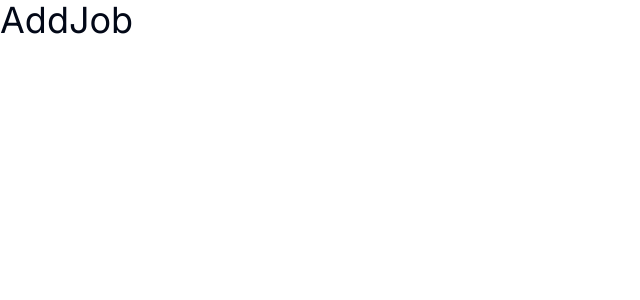
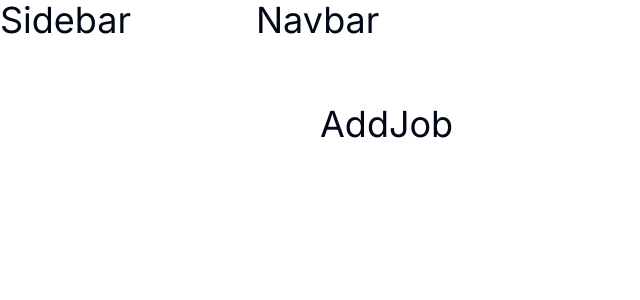
Before and after one commit to fai-sas/jobify-nextjs, a Next.js app: page /add-job in a window 1280 px wide. Shown: the top 300 px of the page, without its empty margins (0-640 px from the left). Built offline with nearby package versions, Linux system fonts and the light colour scheme.

Commit message:
dashboard layout updated

```diff
--- a/app/(dashboard)/layout.tsx
+++ b/app/(dashboard)/layout.tsx
@@ -1,4 +1,21 @@
-const layout = ({ children }: { children: React.ReactNode }) => {
-  return <div>{children}</div>
+import { PropsWithChildren } from 'react'
+import Navbar from '@/components/Navbar'
+import Sidebar from '@/components/Sidebar'
+
+const layout = ({ children }: PropsWithChildren) => {
+  return (
+    <main className='grid lg:grid-cols-5'>
+      {/* first-col hide on small screen */}
+      <div className='hidden lg:block lg:col-span-1 lg:min-h-screen'>
+        <Sidebar />
+      </div>
+      {/* second-col hide dropdown on big screen */}
+
+      <div className='lg:col-span-4'>
+        <Navbar />
+        <div className='py-16 px-4 sm:px-8 lg:px-16'>{children}</div>
+      </div>
+    </main>
+  )
 }
 export default layout
--- /dev/null
+++ b/components/LinksDropdown.tsx
@@ -0,0 +1,4 @@
+const LinksDropdown = () => {
+  return <h1 className=' text-4xl'>LinksDropdown</h1>
+}
+export default LinksDropdown
--- /dev/null
+++ b/components/Navbar.tsx
@@ -0,0 +1,4 @@
+const Navbar = () => {
+  return <h1 className=' text-4xl'>Navbar</h1>
+}
+export default Navbar
--- /dev/null
+++ b/components/Sidebar.tsx
@@ -0,0 +1,4 @@
+const Sidebar = () => {
+  return <h1 className=' text-4xl'>Sidebar</h1>
+}
+export default Sidebar
--- /dev/null
+++ b/components/ThemeToggle.tsx
@@ -0,0 +1,4 @@
+const ThemeToggle = () => {
+  return <h1 className=' text-4xl'>ThemeToggle</h1>
+}
+export default ThemeToggle
```
